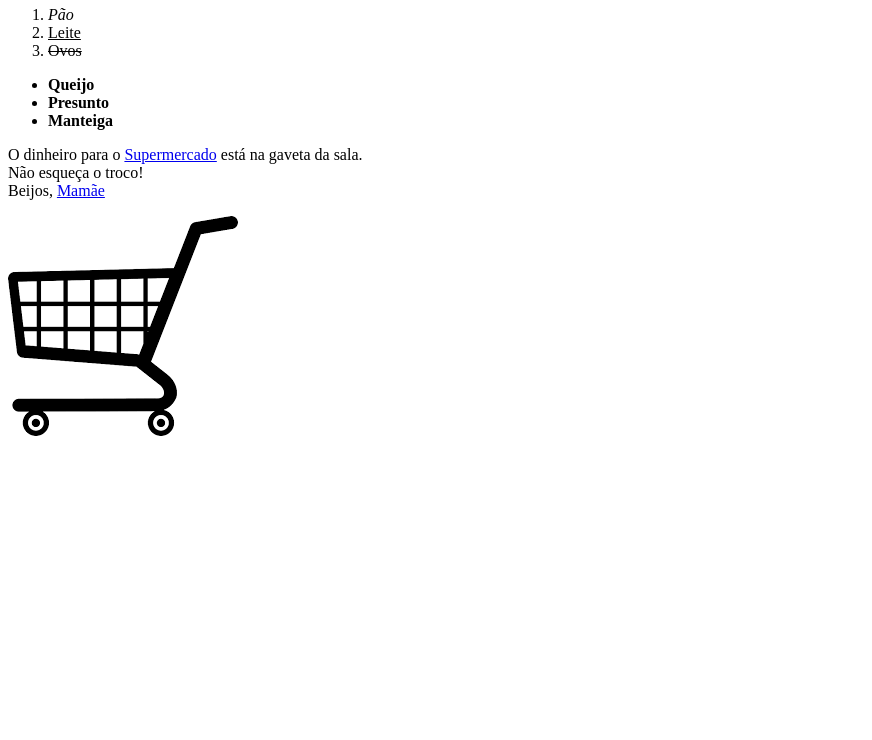
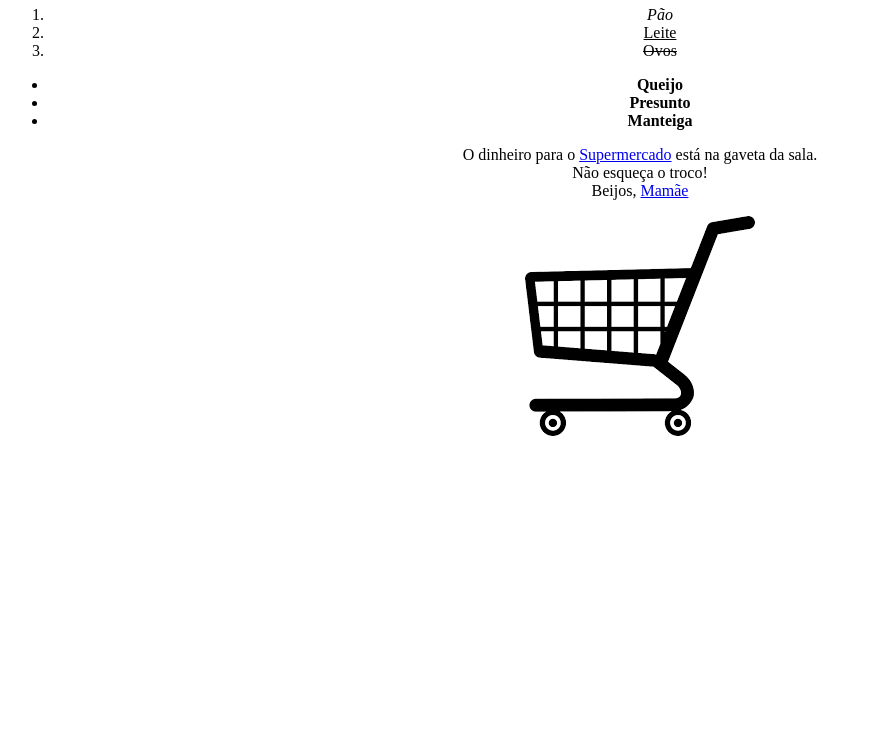
Before and after one commit to bahrbara/bah, a plain HTML site: page Index.html in a window 1280 px wide. Shown: the part 60-800 px from the top of the page, without its empty margins (0-872 px from the left). Drawn offline with Linux system fonts and the light colour scheme.

Commit message:
Alinhamento do texto centralizado

```diff
--- a/Index.html
+++ b/Index.html
@@ -4,6 +4,7 @@
         <title>Vamos às compras!</title>
         <style>
             h1 {color:green;}
+            body {text-align: center;}
         </style>
     </head>
     <body>
```
